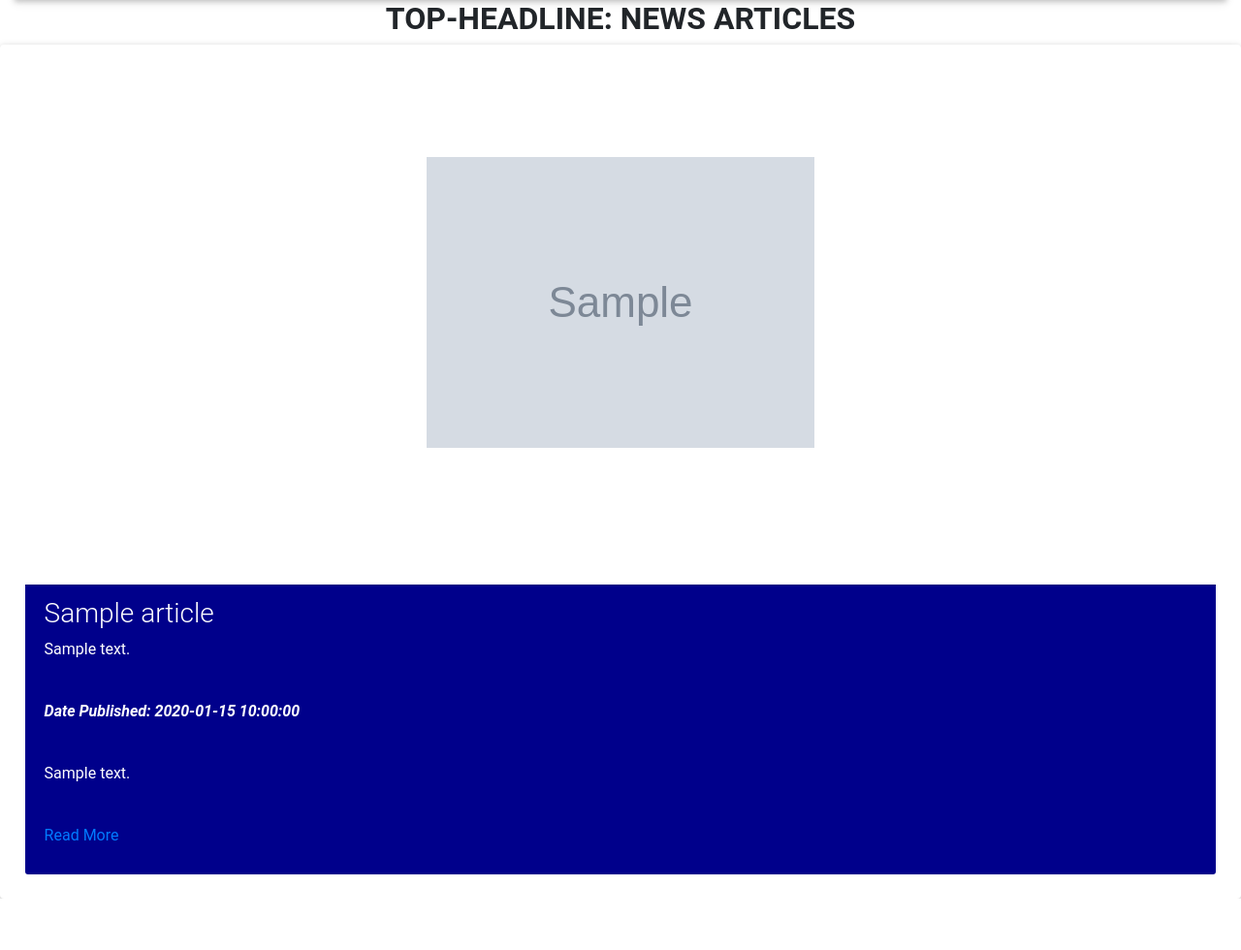
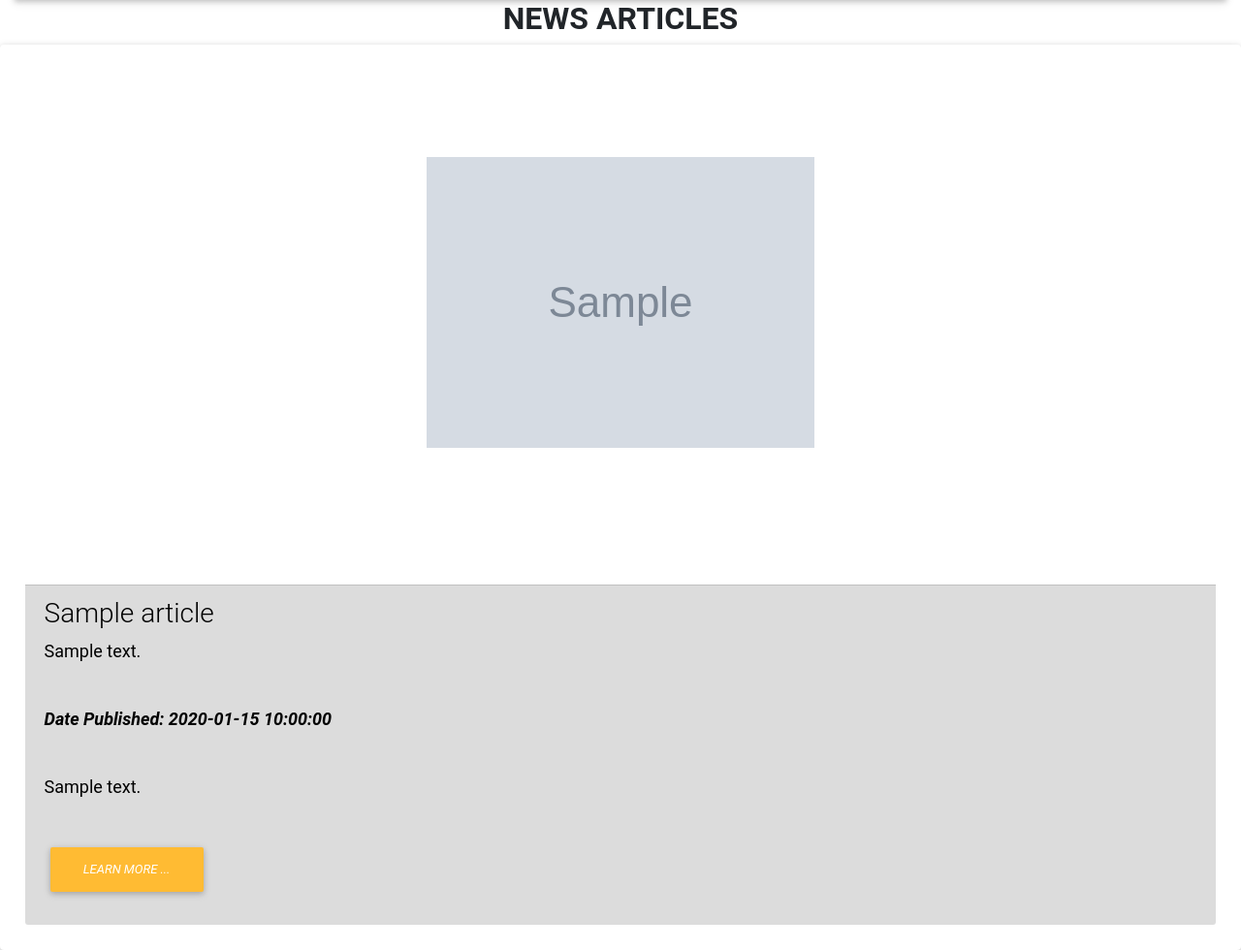
Before and after one commit to Emmanuel-9/News, a Flask app: template app/templates/source.html in a window 1280 px wide. Shown: the part 72-1052 px from the top of the page at 97% size. Before the commit the page ends 999 px from the top, so only its background shows below. Run offline with Flask 2, Linux system fonts and the light colour scheme; the template is opened without the code that fills it: most values are stand-ins (such as "Sample title", 1, 10 or a date in 2020); grey boxes marked "Sample" are stand-in pictures; some libraries are stand-ins or nearby versions.

Commit message:
Remove the link to index.css.

```diff
--- a/app/templates/source.html
+++ b/app/templates/source.html
@@ -4,25 +4,25 @@
 <!-- Styling block-->
 {% block styles %}
   {{super()}}
-  <link rel="stylesheet" href="{{url_for('static',filename='css/index.css')}}">
+
   <link href="https://fonts.googleapis.com/css?family=Nanum+Gothic|Quicksand" rel="stylesheet">
 
 {% endblock %}
 
 {% block content %}
 <div class="container-fluid">
-  <h2 style="text-align:center; font-weight:bold">TOP-HEADLINE: NEWS ARTICLES</h2>
+  <h2 style="text-align:center; font-weight:bold">NEWS ARTICLES</h2>
   <div class="row card">
     {% for article in articles_list %}
       <div class="card-body imageUrl" style="background: url({{article.image}}) no-repeat center center; height: 30rem; width: auto; margin:2%">
       </div>
-      <div class="card-footer" style="margin:2%; background-color: #00008b; color: white">
+      <div class="card-footer" style="margin:2%; background-color: gainsboro; color: black; font-size: large;">
         <h3>{{article.title}}</h3>
 
         <p class="desc">{{article.description}}</p><br>
         <p class="date"><b><i>Date Published: {{article.date|truncate(13)}}</i></b></p><br>
         <p class="content">{{article.content}}</p><br>
-        <a href="{{article.url}}" target="_blank"><p class="more">Read More</p></a>
+        <a href="{{article.url}}" target="_blank"><p class="more"><button class="btn btn-warning"><em>Learn More ...</em></button></p></a>
       </div>
 
       {% endfor %}
```
